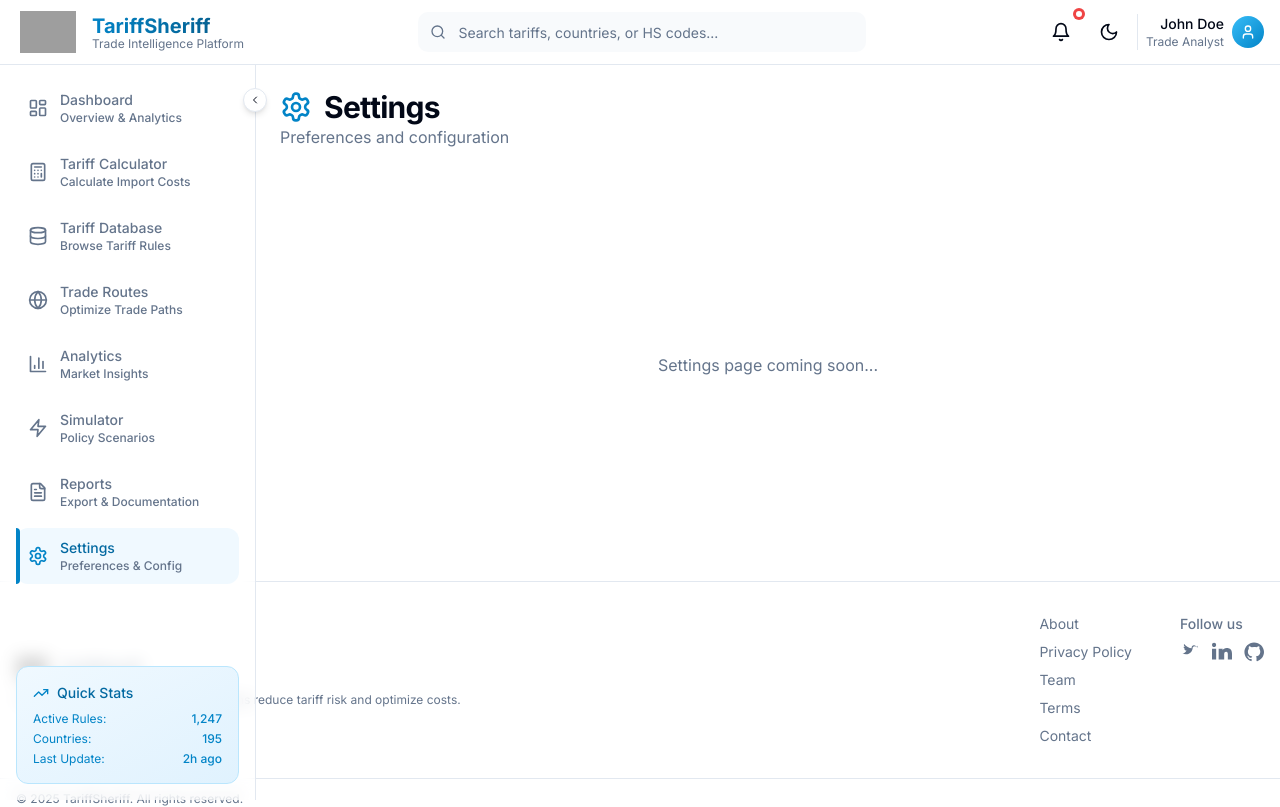
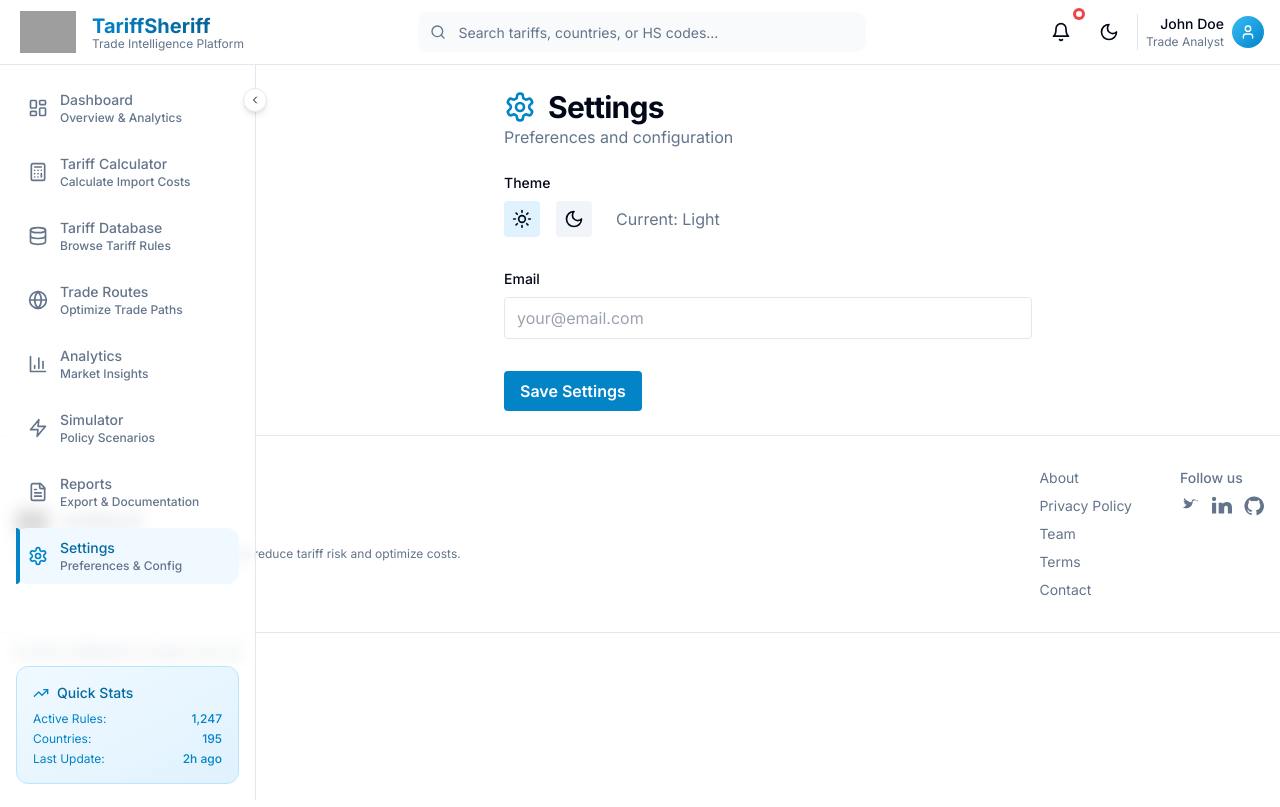
Before and after one commit to SaaiAravindhRaja/TariffSheriff, a React (Vite) app in the folder apps/frontend/: page /settings in a window 1280 px wide. Built offline with nearby package versions, Linux system fonts and the light colour scheme; grey boxes are pictures that could not be loaded.

Commit message:
add content to settings page

```diff
--- a/apps/frontend/src/pages/Settings.tsx
+++ b/apps/frontend/src/pages/Settings.tsx
@@ -1,10 +1,30 @@
 import React from 'react'
 import { motion } from 'framer-motion'
-import { Settings as SettingsIcon } from 'lucide-react'
+import { Settings as SettingsIcon, Sun, Moon } from 'lucide-react'
 
 export function Settings() {
+  const [theme, setTheme] = React.useState<'light' | 'dark'>('light')
+  const [email, setEmail] = React.useState('')
+  const [saved, setSaved] = React.useState(false)
+
+  React.useEffect(() => {
+    // Load from localStorage or API
+    const storedTheme = localStorage.getItem('theme') as 'light' | 'dark' | null
+    if (storedTheme) setTheme(storedTheme)
+    const storedEmail = localStorage.getItem('userEmail')
+    if (storedEmail) setEmail(storedEmail)
+  }, [])
+
+  function handleSave(e: React.FormEvent) {
+    e.preventDefault()
+    localStorage.setItem('theme', theme)
+    localStorage.setItem('userEmail', email)
+    setSaved(true)
+    setTimeout(() => setSaved(false), 2000)
+  }
+
   return (
-    <div className="flex-1 space-y-6 p-6">
+    <div className="flex-1 space-y-6 p-6 max-w-xl mx-auto">
       <motion.div
         initial={{ opacity: 0, y: 20 }}
         animate={{ opacity: 1, y: 0 }}
@@ -19,9 +39,38 @@ export function Settings() {
         </p>
       </motion.div>
 
-      <div className="flex items-center justify-center h-96 text-muted-foreground">
-        Settings page coming soon...
-      </div>
+      <form className="space-y-8" onSubmit={handleSave}>
+        <div>
+          <label className="block text-sm font-medium mb-2">Theme</label>
+          <div className="flex gap-4 items-center">
+            <button type="button" aria-label="Light mode" onClick={() => setTheme('light')} className={`p-2 rounded ${theme === 'light' ? 'bg-brand-100 dark:bg-brand-800' : 'bg-muted'}`}>
+              <Sun className="w-5 h-5" />
+            </button>
+            <button type="button" aria-label="Dark mode" onClick={() => setTheme('dark')} className={`p-2 rounded ${theme === 'dark' ? 'bg-brand-100 dark:bg-brand-800' : 'bg-muted'}`}>
+              <Moon className="w-5 h-5" />
+            </button>
+            <span className="ml-2 text-muted-foreground">Current: {theme.charAt(0).toUpperCase() + theme.slice(1)}</span>
+          </div>
+        </div>
+
+        <div>
+          <label className="block text-sm font-medium mb-2" htmlFor="email">Email</label>
+          <input
+            id="email"
+            type="email"
+            className="border rounded px-3 py-2 w-full bg-background"
+            value={email}
+            onChange={e => setEmail(e.target.value)}
+            placeholder="your@email.com"
+            autoComplete="email"
+          />
+        </div>
+
+        <button type="submit" className="px-4 py-2 rounded bg-brand-600 text-white font-semibold hover:bg-brand-700 transition">
+          Save Settings
+        </button>
+        {saved && <div className="text-green-600 mt-2">Settings saved!</div>}
+      </form>
     </div>
   )
 }
```
